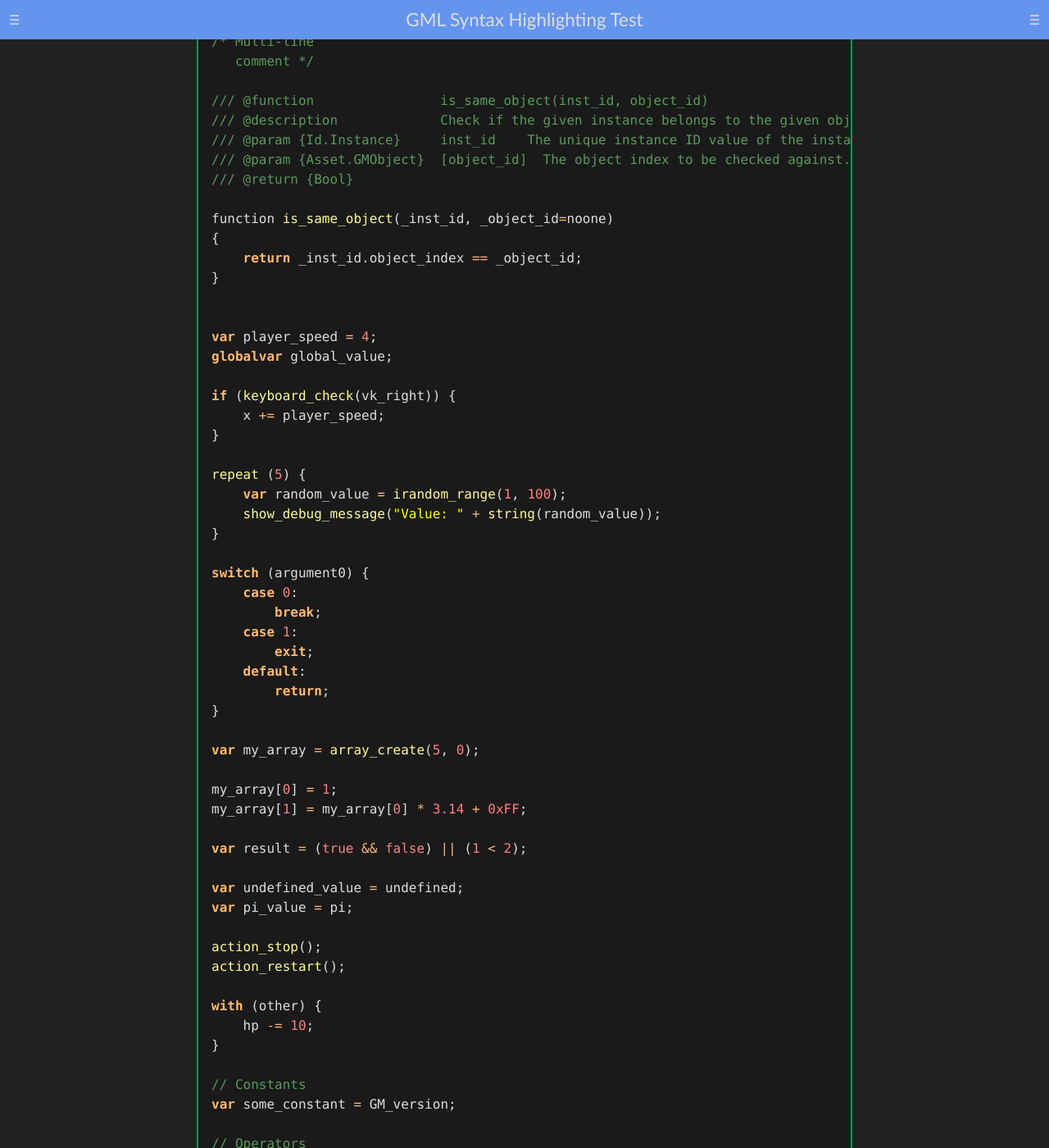
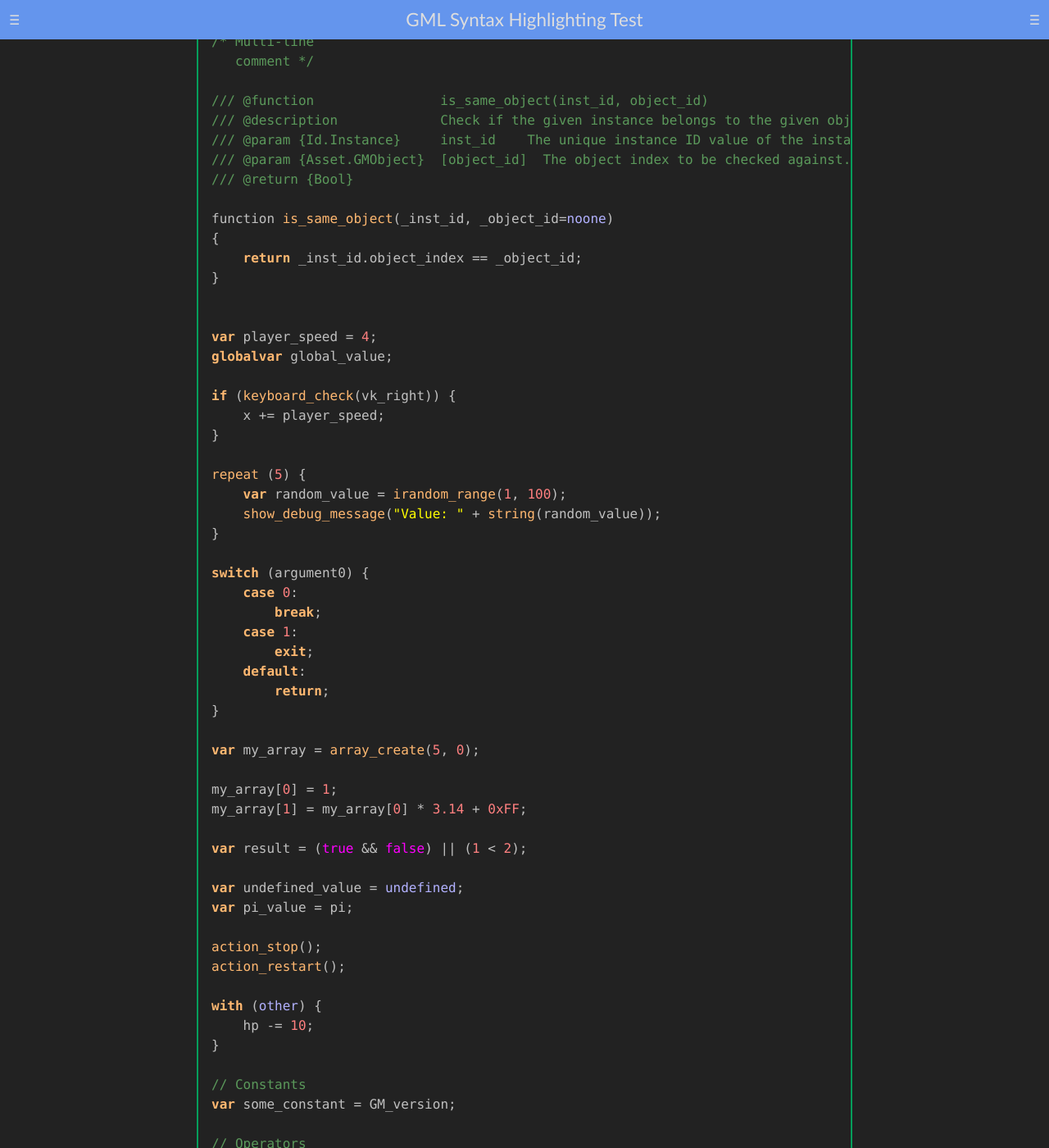
Before and after one commit to zBuLe/Chronicle-Destiny, a Jekyll site: the page built from gml.md, in a window 1280 px wide and 1400 px high, scrolled down 223 px. Shown: the whole window at 82% size. Built offline with Jekyll 4.4.1, drawn with Linux system fonts in a browser that asks for light colours; nearby versions of some CDN libraries.

Commit message:
style: enhance GML syntax highlighting with improved color definitions and light mode support

```diff
--- a/assets/css/gml.css
+++ b/assets/css/gml.css
@@ -1,18 +1,34 @@
 :root {
   /* GML Syntax Colors (Dark Mode) */
+  --gml-none:magenta;
   --gml-comment: #5B995B;
-  --gml-number:  #FF8080;
+  --gml-value: #FF8080;
   --gml-string:  #FFFF00;
+  --gml-obj-var:#B2B1FF;
   --gml-keyword: #FFB871;
-  --gml-operator: #FFB871;
-  --gml-global:  #FFF899;
-  --gml-instance: #B2B1FF;
+  --gml-function: #FFB871;
+  --gml-builtin: #58E55A;
+
   --gml-border:  #039D5B;
-  --gml-header-bg: #039D5B;
   --gml-bg: #222;
+  --gml-text: #C0C0C0;
 }
 
 [data-theme="light"] {
+
+  --gml-comment: #027F00;   /* darker green */
+  --gml-number:  #FF3030;      /* classic red */
+  --gml-string:  #000099;   /* goldenrod */
+  --gml-keyword: #0004F7;   /* darkgoldenrod */
+  --gml-operator: #333333;
+  --gml-global:  #0004F7;   /* softer blue */
+  --gml-instance: #990000;  /* mediumslateblue */
+  --gml-border:  #2AAE96;   /* dark green */
+  --gml-header-bg: #2AAE96;
+  --gml-bg: #E0E0E0;
+  --gml-text: #333333;
+
+
   /* GML Syntax Colors (Light Mode) */
   --gml-comment: #027F00;   /* darker green */
   --gml-number:  #FF3030;      /* classic red */
@@ -27,21 +43,61 @@
   --gml-text: #333333;
 }
 
-/* GML code blocks for Prism */
-pre[class*="language-gml"] {
+/*********************************/
+
+pre.language-gml  {
+  background-color: var(--gml-bg) ;
+  color:var(--gml-text);
     border: 2px solid var(--gml-border);
-    font-family: Consolas, monospace;
 }
 
-main .code-header {
-    background: var(--gml-header-bg);
+pre.language-gml .token.comment { color: var(--gml-comment); }
+pre.language-gml .token.prolog{ color: var(--gml-comment); }
+pre.language-gml .token.doctype { color: var(--gml-comment); }
+pre.language-gml .token.cdata { color: var(--gml-comment); }
+
+pre.language-gml .token.punctuation  { color: var(--gml-text); }
+
+pre.language-gml .token.namespace { color: var(--gml-none); opacity:0.7 }
+
+pre.language-gml .token.property { color: var(--gml-none); }
+pre.language-gml .token.tag { color: var(--gml-none); }
+pre.language-gml .token.boolean { color: var(--gml-none); }
+pre.language-gml .token.number { color: var(--gml-value); }
+pre.language-gml .token.constant { color: var(--gml-obj-var); }
+pre.language-gml .token.symbol { color: var(--gml-none); }
+pre.language-gml .token.deleted { color: var(--gml-none); }
+
+pre.language-gml .token.selector { color: var(--gml-none); }
+pre.language-gml .token.attr-name { color: var(--gml-none); }
+pre.language-gml .token.string { color: var(--gml-string); }
+pre.language-gml .token.char { color: var(--gml-none); }
+pre.language-gml .token.builtin { color: var(--gml-none); }
+pre.language-gml .token.inserted  { color: var(--gml-none); }
+
+pre.language-gml .token.operator  { color: var(--gml-text); }
+pre.language-gml .token.entity  { color: var(--gml-none); }
+pre.language-gml .token.url  { color: var(--gml-none); }
+
+pre.language-gml .token.atrule  { color: var(--gml-none); }
+pre.language-gml .token.attr-value  { color: var(--gml-none); }
+pre.language-gml .token.keyword  { color: var(--gml-keyword);   font-weight: bold; }
+
+pre.language-gml .token.function  { color: var(--gml-function); }
+pre.language-gml .token.class-name  { color: var(--gml-none); }
+
+pre.language-gml .token.regex  { color: var(--gml-none); }
+pre.language-gml .token.important  { color: var(--gml-none); }
+pre.language-gml .token.variable  { color: var(--gml-builtin); }
+
+.token.important,
+.token.bold {
+	font-weight: bold;
+}
+.token.italic {
+	font-style: italic;
 }
 
-/* Prism token styles */
-.token.comment { color: var(--gml-comment); }
-.token.string  { color: var(--gml-string); }
-.token.keyword { color: var(--gml-keyword); font-weight: bold; }
-.token.number  { color: var(--gml-number); }
-.token.boolean { color: var(--gml-number); }
-.token.operator { color: var(--gml-operator); }
-.token.function { color: var(--gml-global); }
+.token.entity {
+	cursor: help;
+}
```
